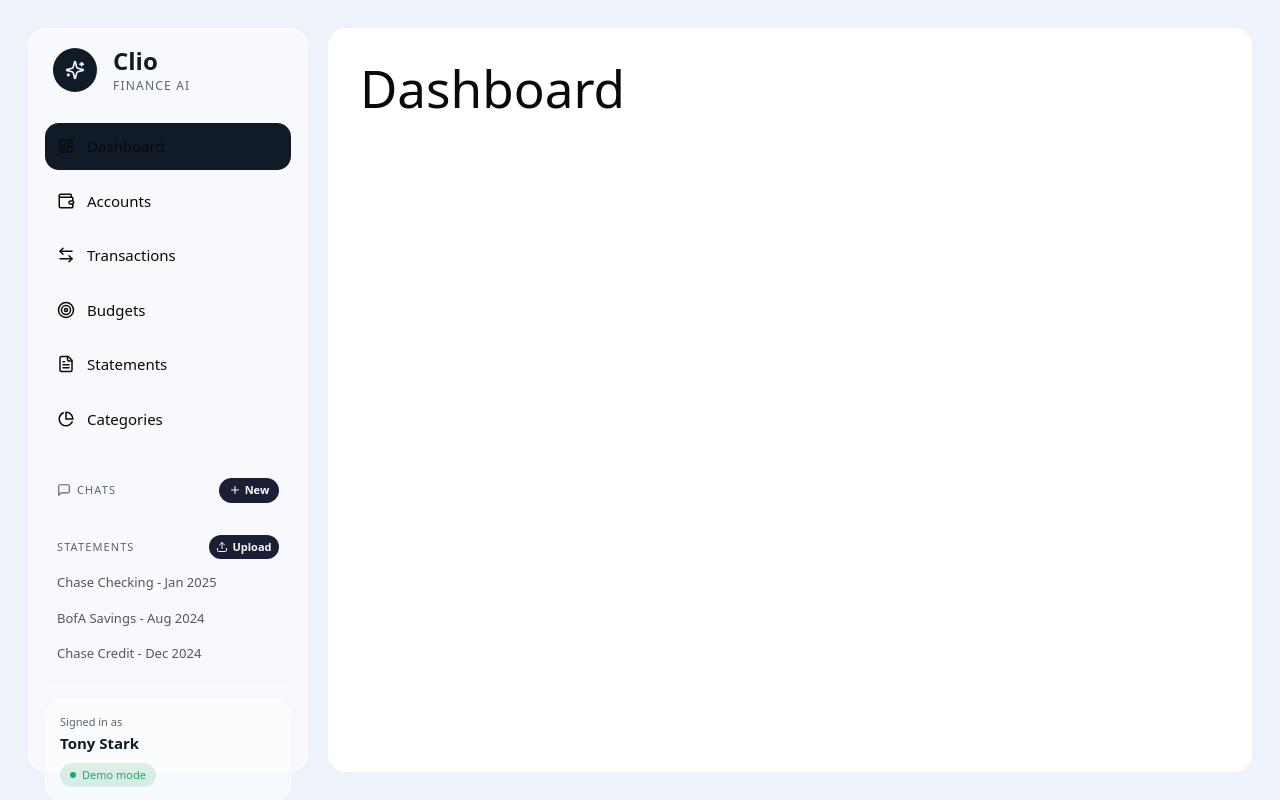
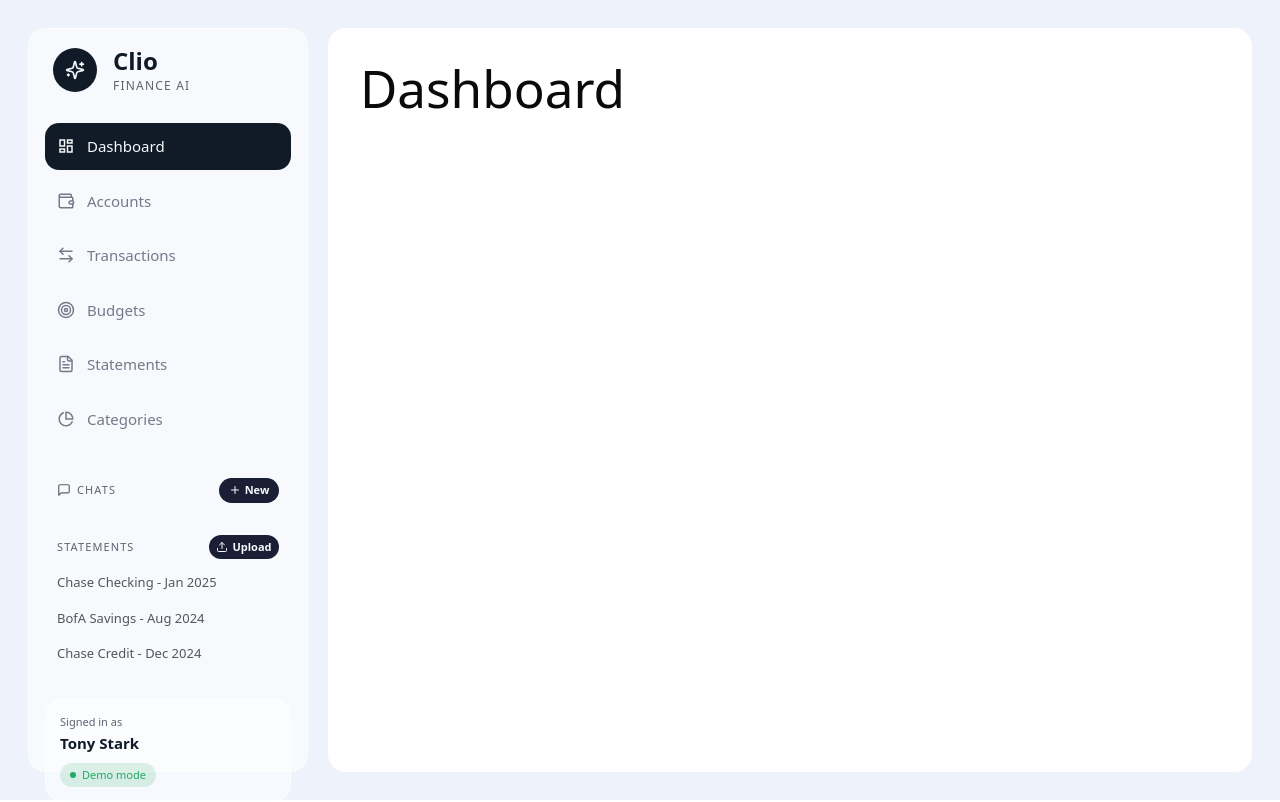
Before and after one commit to tchiahsu/clio.ai, a React app in the folder frontend/: page /dashboard in a window 1280 px wide. Built offline with nearby package versions, Linux system fonts and the light colour scheme; the HTML template or start-up script is replaced by a standard one.

Commit message:
fixed font issue

```diff
--- a/frontend/src/index.css
+++ b/frontend/src/index.css
@@ -65,12 +65,8 @@
 
 a {
   font-weight: 500;
-  color: inherit;
   text-decoration: none;
 }
-/* a:hover {
-  color: inherit;
-} */
 
 body {
   margin: 0;
```
